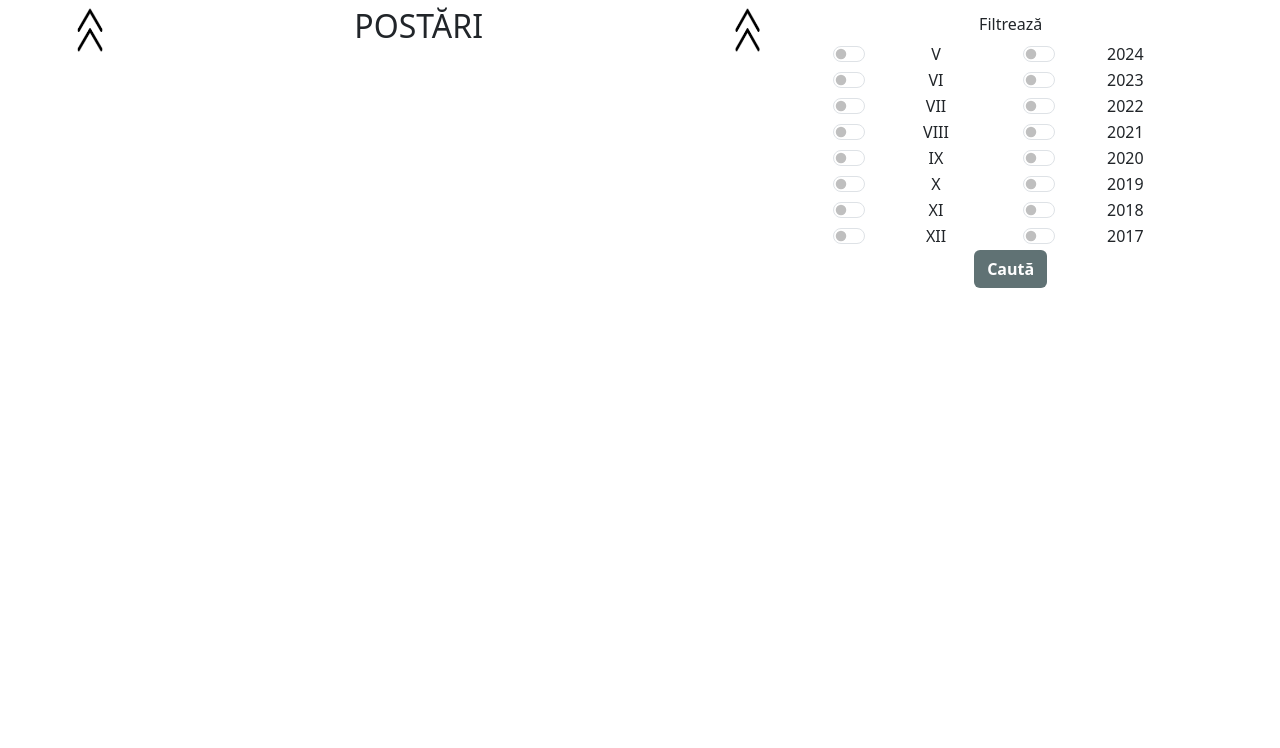
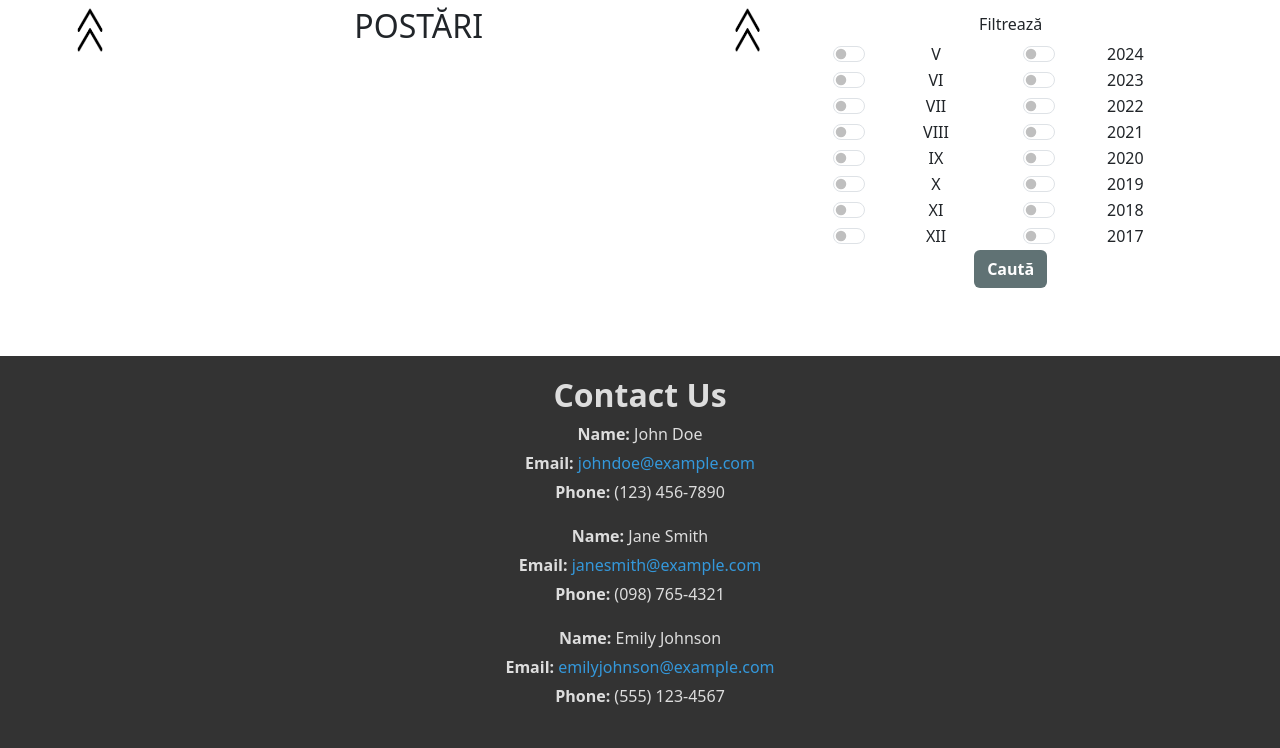
Before and after one commit to florin-romulescu/mate_il, a Django app: page /blog/ in a window 1280 px wide. Shown: the part 640-1388 px from the top of the page. Before the commit the page ends 928 px from the top, so only its background shows below. Run offline with Django 5.2, Linux system fonts and the light colour scheme; data that the repository does not hold is empty; some libraries are stand-ins or nearby versions.

Commit message:
Add Contact Section

```diff
--- a/blog/static/blog/style/style.css
+++ b/blog/static/blog/style/style.css
@@ -119,3 +119,21 @@ a {
     display: block;
   }
 }
+
+.contact-section {
+  width: 100%;
+  margin: 0 auto;
+  padding: 20px;
+  background-color: #333;
+}
+.contact {
+  margin-bottom: 20px;
+  color: #DDD;
+}
+.contact p {
+  margin: 5px 0;
+}
+.contact a {
+  color: #3498db;
+  text-decoration: none;
+}
--- a/blog/templates/blog/utils/base_generic.html
+++ b/blog/templates/blog/utils/base_generic.html
@@ -167,6 +167,25 @@
             </div>
         </div>
     </main>
+
+    <footer class="contact-section container-fluid text-center">
+        <h2 style="color: #DDD; font-weight: bolder;">Contact Us</h2>
+        <div class="contact">
+            <p><strong>Name:</strong> John Doe</p>
+            <p><strong>Email:</strong> <a href="mailto:johndoe@example.com">johndoe@example.com</a></p>
+            <p><strong>Phone:</strong> (123) 456-7890</p>
+        </div>
+        <div class="contact">
+            <p><strong>Name:</strong> Jane Smith</p>
+            <p><strong>Email:</strong> <a href="mailto:janesmith@example.com">janesmith@example.com</a></p>
+            <p><strong>Phone:</strong> (098) 765-4321</p>
+        </div>
+        <div class="contact">
+            <p><strong>Name:</strong> Emily Johnson</p>
+            <p><strong>Email:</strong> <a href="mailto:emilyjohnson@example.com">emilyjohnson@example.com</a></p>
+            <p><strong>Phone:</strong> (555) 123-4567</p>
+        </div>
+    </footer>
 </body>
 <script src="https://cdn.jsdelivr.net/npm/bootstrap@5.3.3/dist/js/bootstrap.bundle.min.js" integrity="sha384-YvpcrYf0tY3lHB60NNkmXc5s9fDVZLESaAA55NDzOxhy9GkcIdslK1eN7N6jIeHz" crossorigin="anonymous"></script>
 <script src="https://kit.fontawesome.com/a076d05399.js"></script>
```
